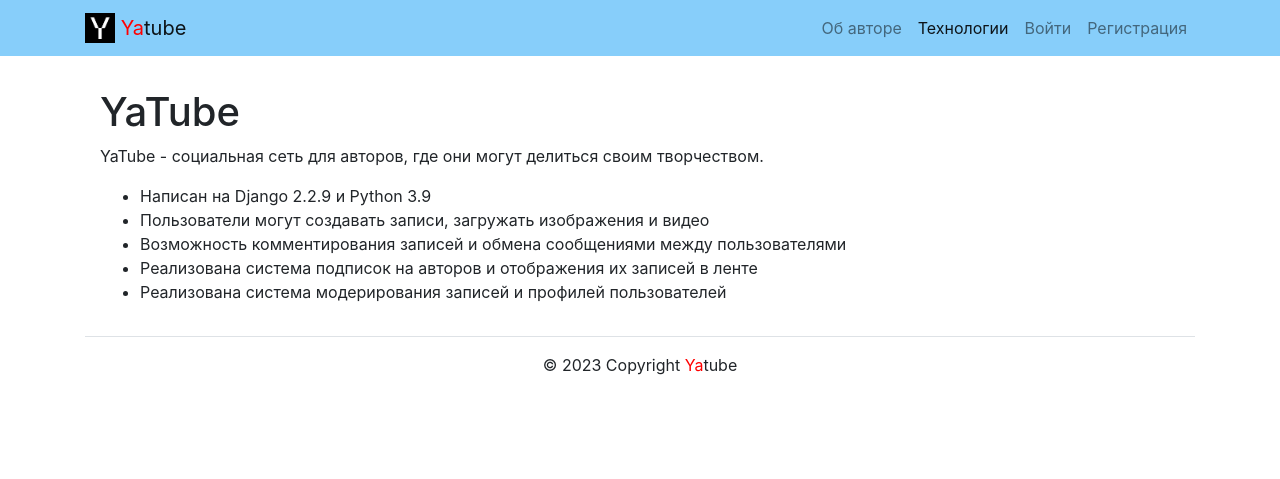
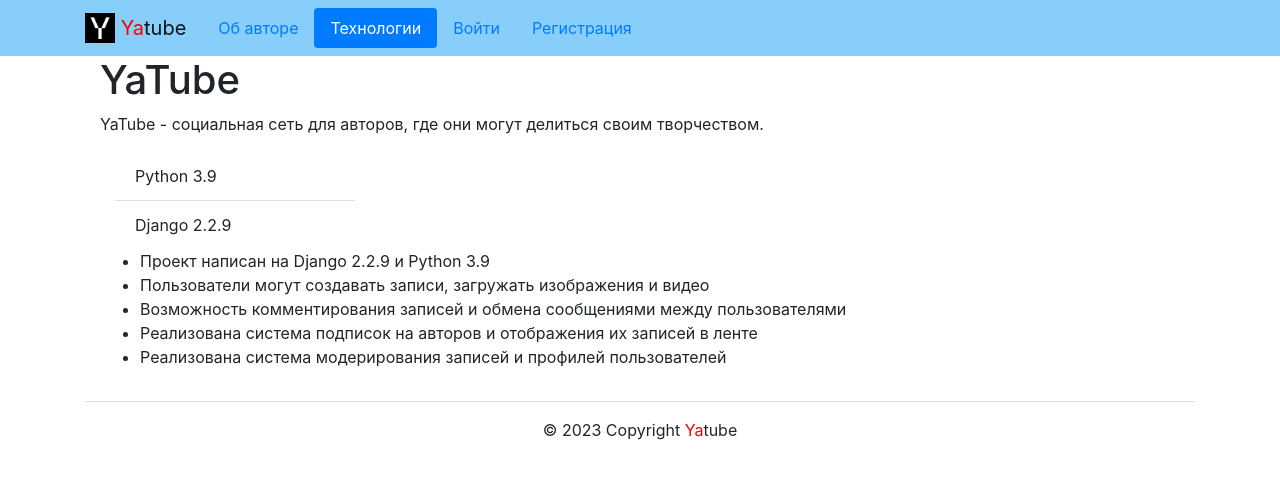
Before and after one commit to TheChizhMan/hw02_community, a Django app: page /about/tech/ in a window 1280 px wide. Shown: the top 479 px of the page. Run offline with Django 3.2, Linux system fonts and the light colour scheme; some libraries are stand-ins or nearby versions.

Commit message:
Подгон шаблонов

```diff
--- a/yatube/templates/about/tech.html
+++ b/yatube/templates/about/tech.html
@@ -6,8 +6,18 @@
  <div class="container">
   <h1>YaTube</h1>
   <p>YaTube - социальная сеть для авторов, где они могут делиться своим творчеством.</p>
+  <aside class="col-12 col-md-3">
+    <ul class="list-group list-group-flush">
+      <li class="list-group-item">
+        Python 3.9
+      </li>
+      <li class="list-group-item">
+        Django 2.2.9
+      </li>
+    </ul>
+  </aside>
   <ul>
-   <li>Написан на Django 2.2.9 и Python 3.9</li>
+   <li>Проект написан на Django 2.2.9 и Python 3.9</li>
    <li>Пользователи могут создавать записи, загружать изображения и видео</li>
    <li>Возможность комментирования записей и обмена сообщениями между пользователями</li>
    <li>Реализована система подписок на авторов и отображения их записей в ленте</li>
--- a/yatube/templates/base.html
+++ b/yatube/templates/base.html
@@ -1,16 +1,18 @@
 <!DOCTYPE html>
 <html lang="ru">
+{% load static %}
   <head>
-    {% load static %}
-    <meta charset="utf-8">
+    <meta charset="utf-8"> <!-- Кодировка сайта -->
+    <!-- Сайт готов работать с мобильными устройствами -->
     <meta name="viewport" content="width=device-width, initial-scale=1">
-    <link rel="icon" href={% static "favicon.ico" type="image" %}>
-    <link rel="apple-touch-icon" sizes="180x180" href={% static "img/fav/apple-touch-icon.png" %}>
-    <link rel="icon" type="image/png" sizes="32x32" href={% static "img/fav/favicon-32x32.png" %}>
-    <link rel="icon" type="image/png" sizes="16x16" href={% static "img/fav/favicon-16x16.png" %}>
+    <!-- Загружаем фав-иконки -->
+    <link rel="icon" href="{% static 'img/fav/fav.ico' %}" type="image">
+    <link rel="apple-touch-icon" sizes="180x180" href="{% static 'img/fav/apple-touch-icon.png' %}">
+    <link rel="icon" type="image/png" sizes="32x32" href="{% static 'img/fav/favicon-32x32.png' %}">
+    <link rel="icon" type="image/png" sizes="16x16" href="{% static 'img/fav/favicon-16x16.png' %}">
     <meta name="msapplication-TileColor" content="#000">
     <meta name="theme-color" content="#ffffff">
-    <meta name="viewport" content="width=device-width, initial-scale=1">
+    <!-- Подключен файл со стандартными стилями бустрап -->
     <link href="{% static 'css/bootstrap.min.css' %}" rel="stylesheet">
     <script src="{% static 'js/bootstrap.bundle.min.js' %}" ></script>
     <title>
--- a/yatube/templates/includes/header.html
+++ b/yatube/templates/includes/header.html
@@ -1,51 +1,75 @@
+<!-- templates/includes/header.html -->
+
 {% load static %}
 
-<header>
+<!-- Использованы классы бустрапа для создания типовой навигации с логотипом -->
 <nav class="navbar navbar-expand-lg navbar-light" style="background-color: lightskyblue">
   <div class="container">
     <a class="navbar-brand" href="{% url 'posts:index' %}">
+      <!-- Загружаем логотип -->
       <img src="{% static 'img/logo.png' %}" width="30" height="30" class="d-inline-block align-top" alt="">
-        <span style="color:red">Ya</span>tube
+      <span style="color:red">Ya</span>tube</a>
     </a>
-      <button class="navbar-toggler" type="button" data-toggle="collapse" data-target="#navbar">
+    <button class="navbar-toggler" type="button" data-bs-toggle="collapse" data-bs-target="#navbarsExample" aria-controls="navbarsExample" aria-expanded="false" aria-label="Toggle navigation">
       <span class="navbar-toggler-icon"></span>
     </button>
-      <div class="collapse navbar-collapse justify-content-end" id="navbarNav">
-        <ul class="navbar-nav">
+    <!-- меню -->
     {% with request.resolver_match.view_name as view_name %}
+      <div class="collapse navbar-collapse" id="navbarsExample">
+        <ul class="nav nav-pills me-auto mb-2 mb-sm-0">
+          <!-- Общее меню -->
           <li class="nav-item">
-            <a class="nav-link {% if view_name  == 'about:author' %}active{% endif %}" href="{% url 'about:author' %}">Об авторе</a>
+            <a class="nav-link {% if view_name  == 'about:author' %}active{% endif %}"
+              href="{% url 'about:author' %}">
+                Об авторе
+            </a>
           </li>
           <li class="nav-item">
-            <a class="nav-link {% if view_name  == 'about:tech' %}active{% endif %}" href="{% url 'about:tech' %}">Технологии</a>
+            <a class="nav-link {% if view_name  == 'about:tech' %} active {% endif %}"
+              href="{% url 'about:tech' %}">
+                Технологии
+            </a>
           </li>
+          <!-- Меню для авторизованного пользователя -->
           {% if user.is_authenticated %}
             <li class="nav-item">
-            <a class="nav-link {% if view_name  == 'posts:post_create' %}active{% endif %}" href="{% url 'posts:post_create' %}">Новая запись</a>
+              <a class="nav-link {% if view_name  == 'posts:post_create' %} active {% endif %}"
+                href="{% url 'posts:post_create' %}">
+                  Новая запись
+              </a>
             </li>
             <li class="nav-item">
-            <a class="nav-link {% if view_name  == 'users:password_change' %}active{% endif %}" href="{% url 'users:password_change' %}">Изменить пароль</a>
+              <a class="nav-link link-light {% if view_name  == 'users:password_change_form' %} active {% endif %}"
+                href="{% url 'users:password_change' %}">
+                  Изменить пароль
+              </a>
             </li>
             <li class="nav-item">
-            <a class="nav-link" href="{% url 'users:logout' %}">Выйти</a>
+              <a class="nav-link link-light {% if view_name  == 'users:logout' %} active {% endif %}"
+                href="{% url 'users:logout' %}">
+                  Выйти
+              </a>
+            </li>
+            <li class="nav-item dropdown">
+              <a class="nav-link dropdown-toggle {% if view_name  == 'users:profile' %} active {% endif %}" href="#" data-bs-toggle="dropdown" aria-expanded="false">Пользователь: {{ user.username }}</a>
+            </li>
+          <!-- Меню для неавторизованного пользователя -->
+          {% else %}
+            <li class="nav-item">
+              <a class="nav-link {% if view_name  == 'users:login' %} active {% endif %}"
+                href="{% url 'users:login' %}">
+                  Войти
+              </a>
             </li>
             <li class="nav-item">
-            <!-- <a class="nav-link" href="{% url 'posts:index' %}"> -->
-            Пользователь: {{ user.username }}
+              <a class="nav-link {% if view_name  == 'users:signup' %} active {% endif %}"
+                href="{% url 'users:signup' %}">
+                  Регистрация
               </a>
             </li>
-          {% else %}
-          <li class="nav-item">
-            <a class="nav-link {% if view_name  == 'users:login' %}active{% endif %}" href="{% url 'users:login' %}">Войти</a>
-          </li>
-          <li class="nav-item">
-            <a class="nav-link {% if view_name  == 'users:signup' %}active{% endif %}" href="{% url 'users:signup' %}">Регистрация</a>
-          </li>
           {% endif %}
-          {% endwith %}
         </ul>
       </div>
+    {% endwith %}
   </div>
 </nav>
-  <div class="container py-3">
-</header>
```
Also changed, not shown: yatube/templates/users/login.html (+21 -9 lines), yatube/posts/urls.py (line endings or trailing spaces). Lines whose indentation alone changed are shown as unchanged.
